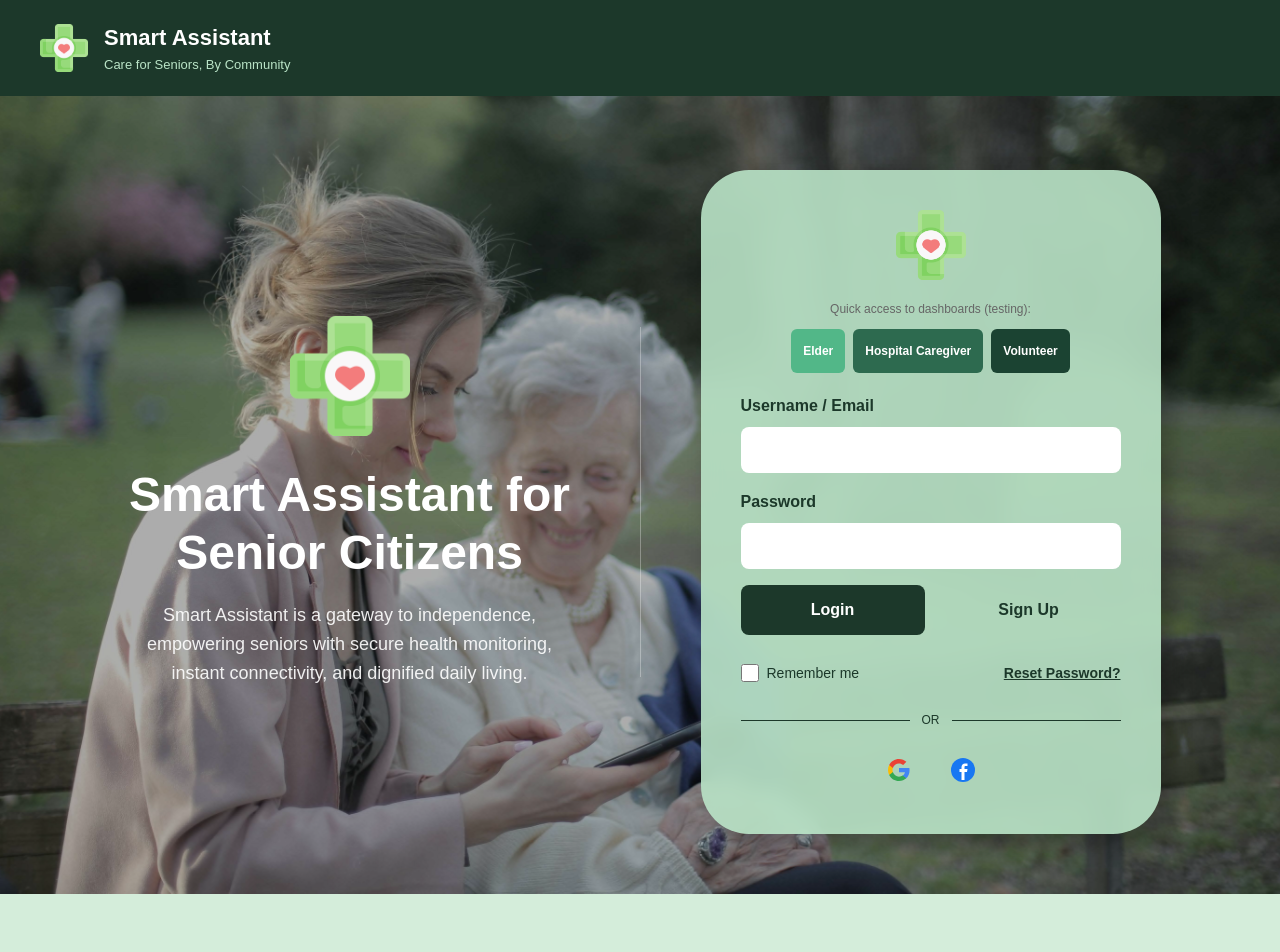
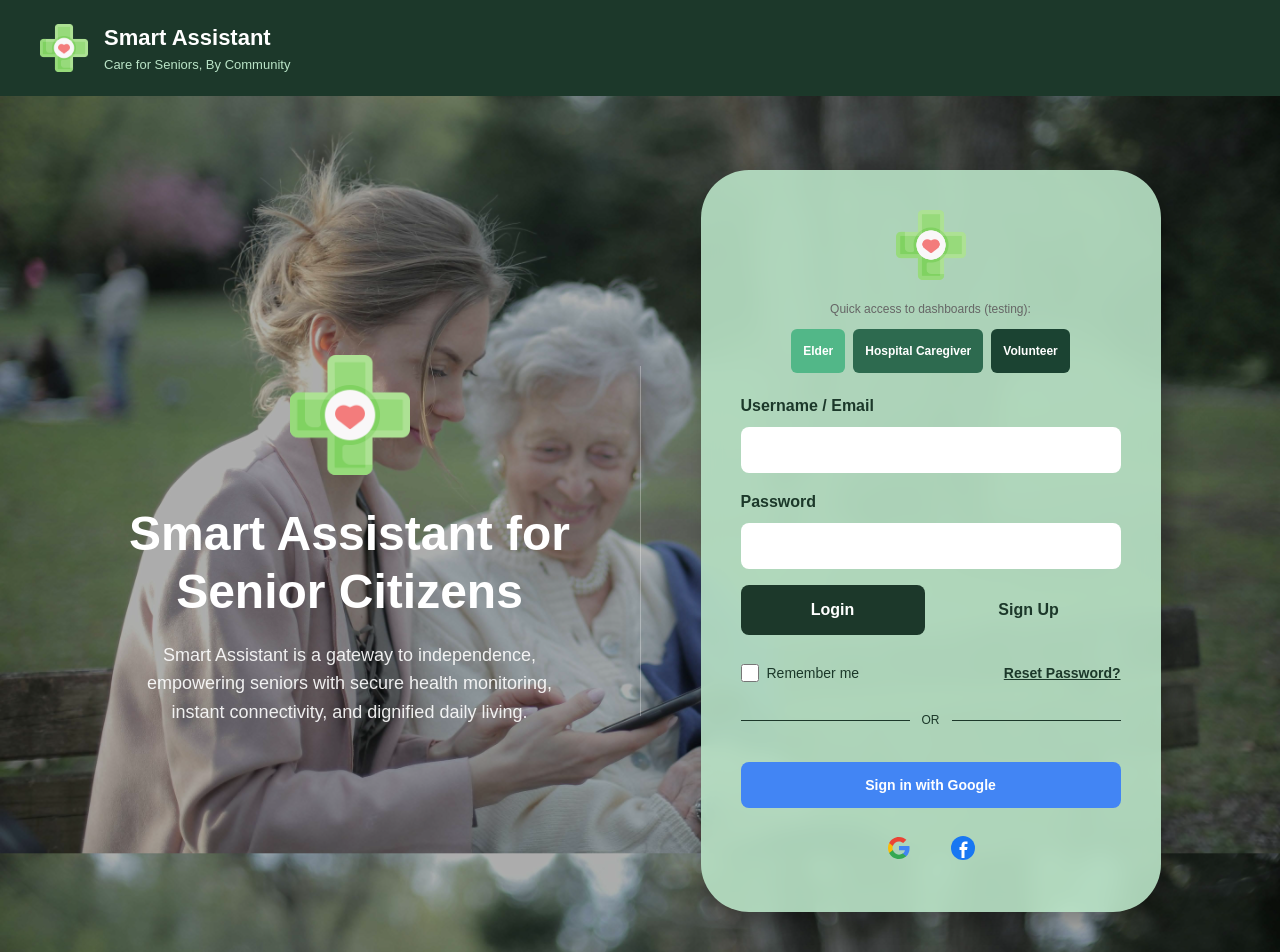
Before and after one commit to naveediqbal4765/smart-assistant-senior-citizens, a React (Create React App) app in the folder frontend/: page /login in a window 1280 px wide. Shown: the top 952 px of the page. Before the commit the page ends 894 px from the top, so only its background shows below. Built offline with nearby package versions, Linux system fonts and the light colour scheme; no server answers.

Commit message:
feat: Section 4.4 - Add Google OAuth to Login Page with GoogleLoginButton component

```diff
--- a/frontend/src/pages/auth/LoginPage.js
+++ b/frontend/src/pages/auth/LoginPage.js
@@ -9,6 +9,7 @@ import { useNavigate } from "react-router-dom";
 import { useAuth } from "../../context/AuthContext";
 import { authAPI } from "../../services/api";
 import PasswordResetModal from "../../components/PasswordResetModal";
+import GoogleLoginButton from "../../components/GoogleLoginButton";
 import toast from "react-hot-toast";
 import Logo from "../../assets/images/Logo.png";
 import Background from "../../assets/images/Background.png";
@@ -615,7 +616,26 @@ const LoginPage = () => {
                 <div style={{ flex: 1, height: "1px", backgroundColor: "#1C382A" }} />
               </div>
 
-              {/* OAuth Buttons */}
+              {/* Google Login Button */}
+              <div style={{ marginBottom: "16px" }}>
+                <GoogleLoginButton
+                  rememberMe={formData.rememberMe}
+                  onSuccess={(user) => {
+                    toast.success(`Welcome back, ${user.fullName}!`);
+                    const dashboardRoutes = {
+                      elder: "/dashboard/elder",
+                      caregiver: "/dashboard/caregiver",
+                      volunteer: "/dashboard/volunteer",
+                    };
+                    navigate(dashboardRoutes[user.role] || "/dashboard/elder");
+                  }}
+                  onError={(error) => {
+                    toast.error(error.message || "Google login failed");
+                  }}
+                />
+              </div>
+
+              {/* OAuth Icon Buttons */}
               <div style={{ display: "flex", justifyContent: "center", gap: "16px", marginTop: "4px" }}>
                 <button
                   type="button"
```
